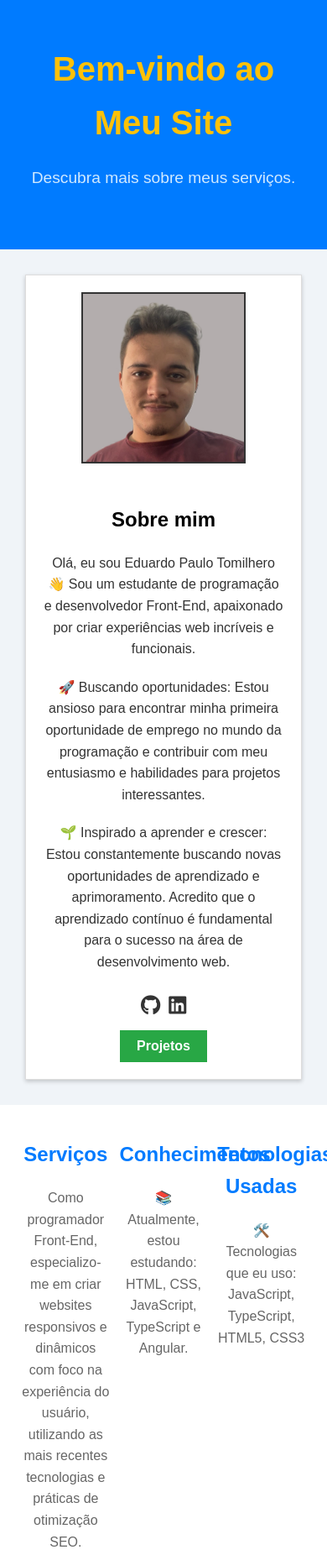
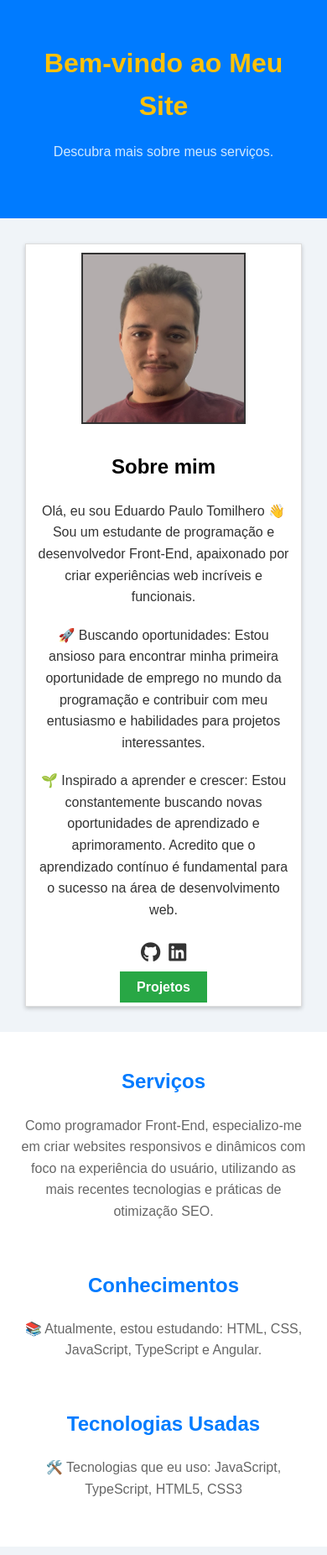
Before and after one commit to EduT3/SITE, a plain HTML site: page index.html in a window 390 px wide. Shown: the top 1852 px of the page at 84% size. Drawn offline with Linux system fonts and the light colour scheme.

Commit message:
mudanças e pagina de projetos

```diff
--- a/index.html
+++ b/index.html
@@ -40,7 +40,7 @@
                 <i class="fab fa-linkedin"></i>
             </a>
         </div>
-        <button>Projetos</button>
+        <a class="projeto" href="/projetos/projetos.html">Projetos</a>
       </div>
     </section>
 
--- /dev/null
+++ b/projetos/style.css
@@ -0,0 +1,130 @@
+body {
+  font-family: Arial, sans-serif;
+  margin: 0;
+  padding: 0;
+  box-sizing: border-box;
+  line-height: 1.6;
+  background-color: #f0f4f8;
+  width: 100%;
+}
+.hero {
+  text-align: center;
+  padding: 50px 20px;
+  background: #007bff;
+}
+
+.hero h1 {
+  margin: 0;
+  font-size: 2.5rem;
+  color: #ffc107;
+}
+
+.hero p {
+  font-size: 1.2rem;
+  color: #d1eaff;
+}
+
+.card1 {
+  display: flex;
+  justify-content: center;
+  padding: 20px;
+  flex-wrap: wrap;
+}
+
+.card {
+  background: #fff;
+  box-shadow: 0 2px 5px rgba(0, 0, 0, 0.2);
+  border: 1px solid #ddd;
+  margin: 10px;
+  padding: 20px;
+  width: 90%;
+  max-width: 600px;
+  text-align: center;
+}
+
+.card h2 {
+  font-size: 2rem;
+  color: #ffc107;
+}
+
+.card p {
+  font-size: 1.2rem;
+  color: #343a40;
+}
+.card a {
+  padding: 10px 20px;
+  margin-top: 10px;
+  background: #28a745;
+  color: #fff;
+  border: none;
+  cursor: pointer;
+  font-size: 1rem;
+  font-weight: bold;
+  text-decoration: none;
+}
+.card a:hover {
+  background: #dc3545;
+  color: white;
+  cursor: pointer;
+}
+
+.card_voltar{
+width: 100%;
+height: 100px;
+display: flex;
+justify-content: center;
+align-items: center;
+}
+
+.voltar {
+    padding: 10px 20px;
+    margin-top: 10px;
+    background: #007bff;
+    color: #fff;
+    border: none;
+    cursor: pointer;
+    font-size: 1rem;
+    font-weight: bold;
+    text-decoration: none;
+  }
+  .voltar:hover {
+    background: #dc3545;
+    color: white;
+    cursor: pointer;
+  }
+
+footer {
+  background: #343a40;
+  color: #fff;
+  text-align: center;
+  padding: 10px 0;
+  position: relative;
+  bottom: 0;
+  width: 100%;
+  font-weight: bold;
+}
+@media (max-width: 768px) {
+  .hero h1 {
+    font-size: 2rem;
+  }
+
+  .content .block, .card1, .card {
+    width: 100%;
+    padding: 10px;
+  }
+
+  .card a, .voltar {
+    padding: 8px 16px;
+    font-size: 0.9rem;
+  }
+}
+
+@media (max-width: 480px) {
+  .hero h1 {
+    font-size: 1.5rem;
+  }
+
+  .hero p, .card p {
+    font-size: 1rem;
+  }
+}
--- a/style.css
+++ b/style.css
@@ -4,7 +4,7 @@ body {
   padding: 0;
   box-sizing: border-box;
   line-height: 1.6;
-    background-color: #f0f4f8; /* Cor de fundo mais clara */
+  background-color: #f0f4f8;
 }
 nav ul {
   padding: 0;
@@ -46,20 +46,19 @@ nav ul li a {
 
 .card {
   background: #fff;
-    box-shadow: 0 2px 5px rgba(0, 0, 0, 0.2); /* Sombra para destacar */
+  box-shadow: 0 2px 5px rgba(0, 0, 0, 0.2);
   border: 1px solid #ddd;
   margin: 10px;
   padding: 20px;
-    width: 300px;
+  width: 600px;
   text-align: center;
 }
-
 
 .card img {
   border: #333 2px solid;
   background: #ddd;
   height: 200px;
-    margin-bottom: 20px;
+  margin-bottom: 5px;
 }
 
 .card span {
@@ -75,18 +74,19 @@ nav ul li a {
 
 .share {
   display: flex;
-    justify-content: center; /* Centraliza horizontalmente */
-    align-items: center; /* Centraliza verticalmente */
-    gap: 10px; /* Espaço entre os ícones */
+  justify-content: center;
+  align-items: center;
+  gap: 10px;
+  margin-bottom: 8px;
 }
 
 .icon {
-    font-size: 24px; /* Tamanho do ícone */
-    color: #333; /* Cor do ícone */
-    text-decoration: none; /* Remove sublinhado dos links */
+  font-size: 24px;
+  color: #333;
+  text-decoration: none;
 }
 
-.card button {
+.card .projeto {
   padding: 10px 20px;
   margin-top: 10px;
   background: #28a745;
@@ -95,6 +95,7 @@ nav ul li a {
   cursor: pointer;
   font-size: 1rem;
   font-weight: bold;
+  text-decoration: none;
 }
 
 .content {
@@ -132,11 +133,46 @@ footer {
   bottom: 0;
   width: 100%;
   font-weight: bold;
-
 }
 
-button:hover {
+.projeto:hover {
   background: #dc3545;
   color: white;
   cursor: pointer;
 }
+
+@media screen and (max-width: 600px) {
+  .hero h1 {
+      font-size: 2rem;
+  }
+
+  .hero p {
+      font-size: 1rem;
+  }
+
+  .card {
+      width: 100%;
+      padding: 10px;
+  }
+
+  .content {
+      flex-direction: column;
+  }
+
+  .content .block {
+      width: 100%;
+      margin-bottom: 20px;
+  }
+
+  nav ul li {
+      display: block;
+      margin: 10px 0;
+  }
+
+
+}
+
+
+@media screen and (max-width: 768px) {
+
+}
```
Also changed, not shown: projetos/projetos.html (added, +50 -0 lines). Lines whose indentation alone changed are shown as unchanged.
